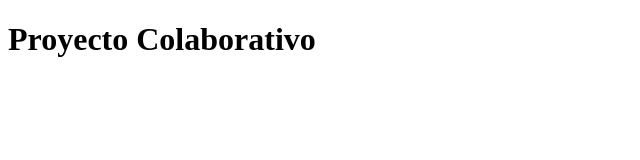
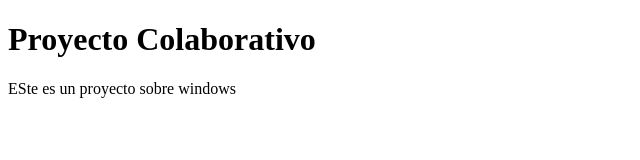
Before and after one commit to Jafp13/windows, a plain HTML site: page index.html in a window 1280 px wide. Shown: the whole page, without its empty margins (0-640 px from the left). Drawn offline with Linux system fonts and the light colour scheme.

Commit message:
añadido descripcion del proyecto

```diff
--- a/index.html
+++ b/index.html
@@ -5,5 +5,6 @@
 </head>
 <body>
  <h1>Proyecto Colaborativo</h1>
+ <p>ESte es un proyecto sobre windows</p>
 </body>
 </html>
```
